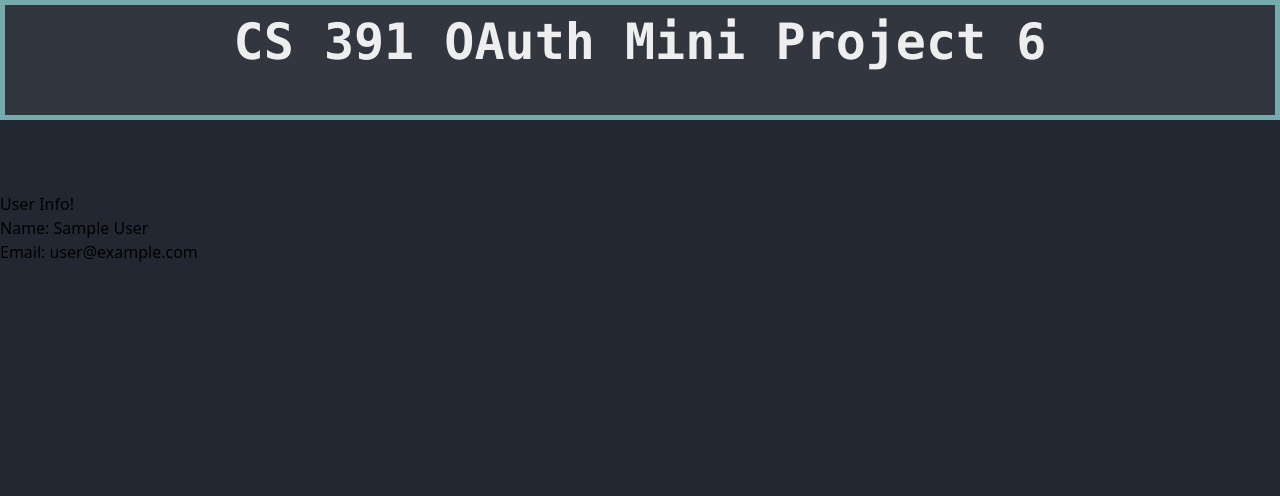
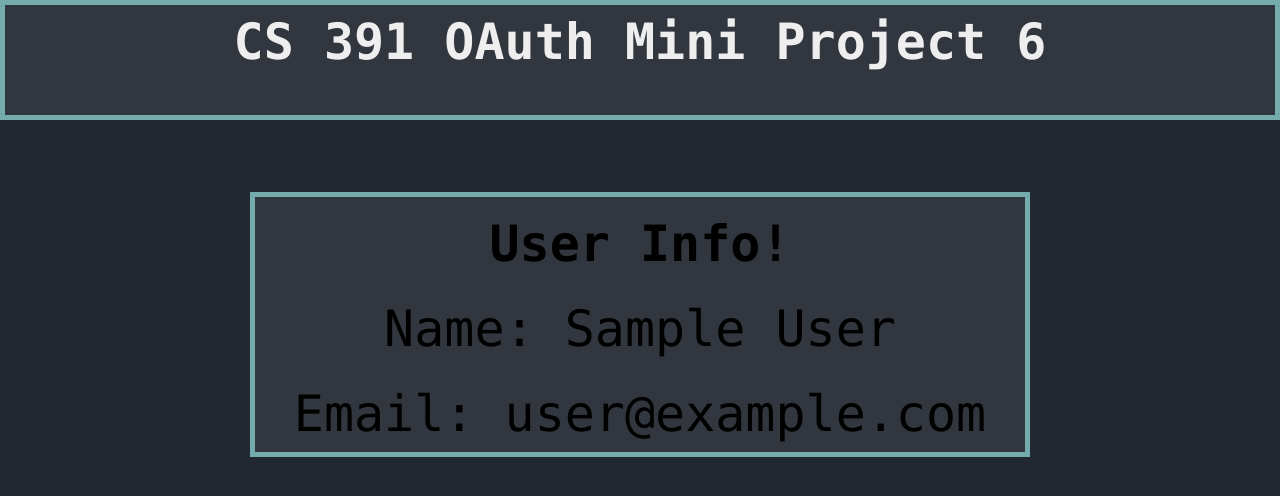
Before and after one commit to zachcmem/mp-6, a Next.js app: page /about in a window 1280 px wide. Shown: the top 496 px of the page. Built offline with nearby package versions, Linux system fonts and the light colour scheme; no server answers; sample sign-in values are in the browser's storage.

Commit message:
fixed about page

```diff
--- a/app/about/page.tsx
+++ b/app/about/page.tsx
@@ -33,18 +33,12 @@ export default async function About(){
 
     return(
 
-        // <AboutWrapper>
-        //     <Title>User Info!</Title>
-        //     <pre>{JSON.stringify(loggedIn.user, null, 2)}</pre>
-        //     <p>Name: {loggedIn.user?.name}</p>
-        //     <p>Email: {loggedIn.user?.email}</p>
-        // </AboutWrapper>
-
-        <main>
-            <h2>User Info!</h2>
-            <p>Name: {loggedIn.user?.name}</p>
-            <p>Email: {loggedIn.user?.email}</p>
-        </main>
+        <div className="text-center border-[5px] border-[#76ABAE] bg-[#31363F] ml-[250px] mr-[250px]">
+            <h1 className="text-[EEEEEE] font-mono font-bold text-center mt-[10px] mx-[10px] text-[50px]">
+                User Info!</h1>
+            <h2 className="text-[EEEEEE] font-mono text-center mt-[10px] mx-[10px] text-[50px]">Name: {loggedIn.user?.name}</h2>
+            <h2 className="text-[EEEEEE] font-mono text-center mt-[10px] mx-[10px] text-[50px]">Email: {loggedIn.user?.email}</h2>
+        </div>
     );
 
 }
```
